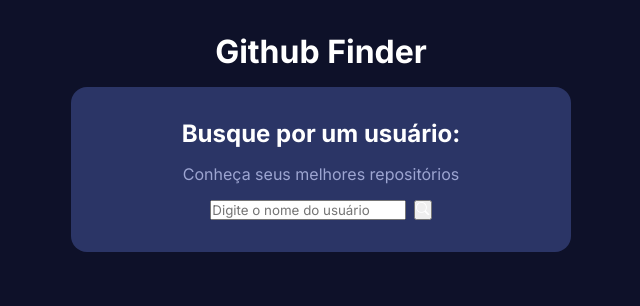
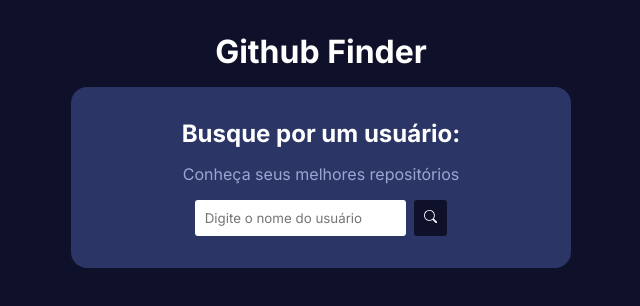
Before and after one commit to leticea/github-finder, a React (Vite) app: page / in a window 1280 px wide. Shown: the top 306 px of the page, without its empty margins (319-959 px from the left). Built offline with nearby package versions, Linux system fonts and the light colour scheme.

Commit message:
editando search.module.css

```diff
--- a/src/components/Search.module.css
+++ b/src/components/Search.module.css
@@ -18,3 +18,16 @@
   display: flex;
   gap: 0.5rem;
 }
+
+.search_container input,
+.search_container button {
+  padding: 0.6rem;
+  border-radius: 3px;
+  border: none;
+  color: #2b3566;
+}
+
+.search_container button {
+  background-color: #0e1129;
+  cursor: pointer;
+}
```
